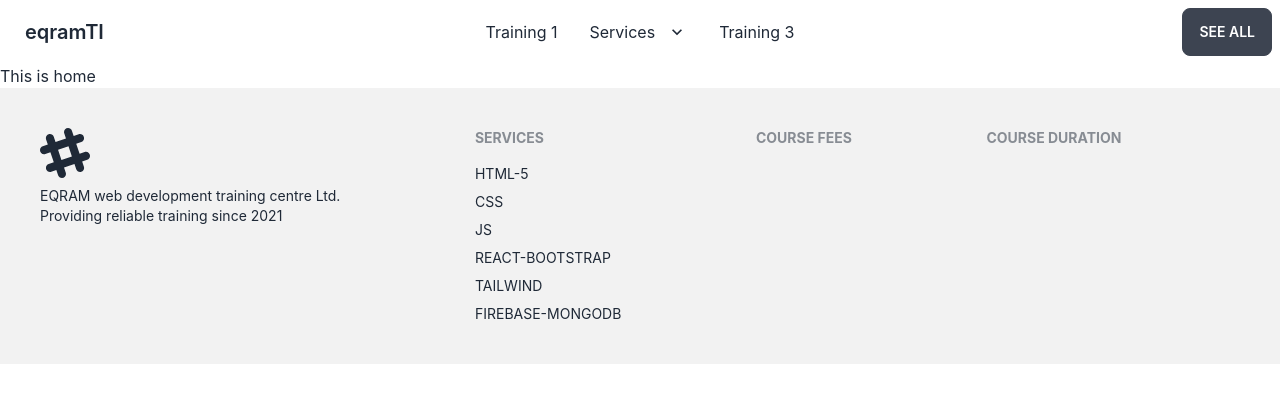
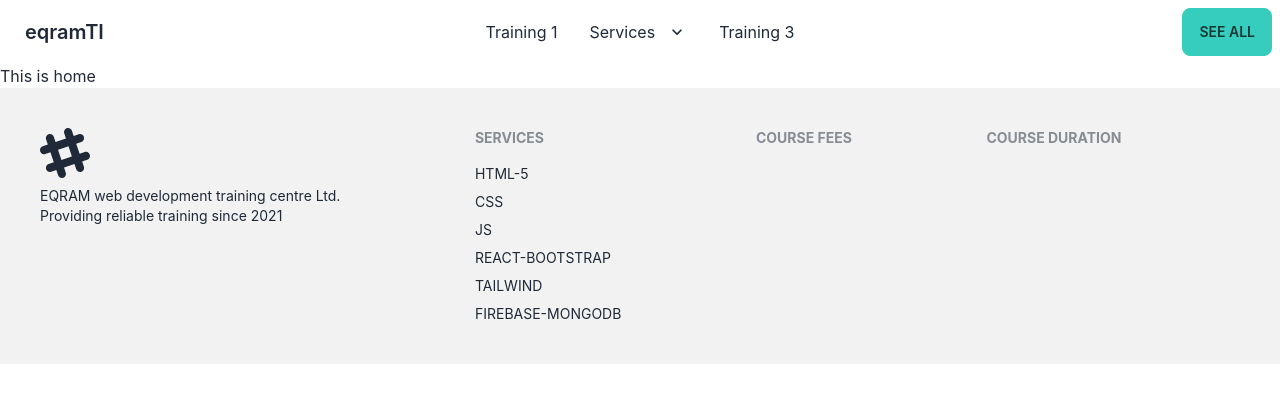
Before and after one commit to eqram1/web-development-trainining-institute-repo, a React (Create React App) app: page / in a window 1280 px wide. Shown: the top 402 px of the page. Built offline with nearby package versions, Linux system fonts and the light colour scheme.

Commit message:
added SEE ALL button in header section

```diff
--- a/src/pages/Shared/Header/Header.js
+++ b/src/pages/Shared/Header/Header.js
@@ -44,7 +44,7 @@ const Header = () => {
                 </ul>
             </div>
             <div className="navbar-end">
-                <a className="btn">SEE ALL</a>
+                <button className="btn btn-accent">SEE ALL</button>
             </div>
         </div>
     );
```
